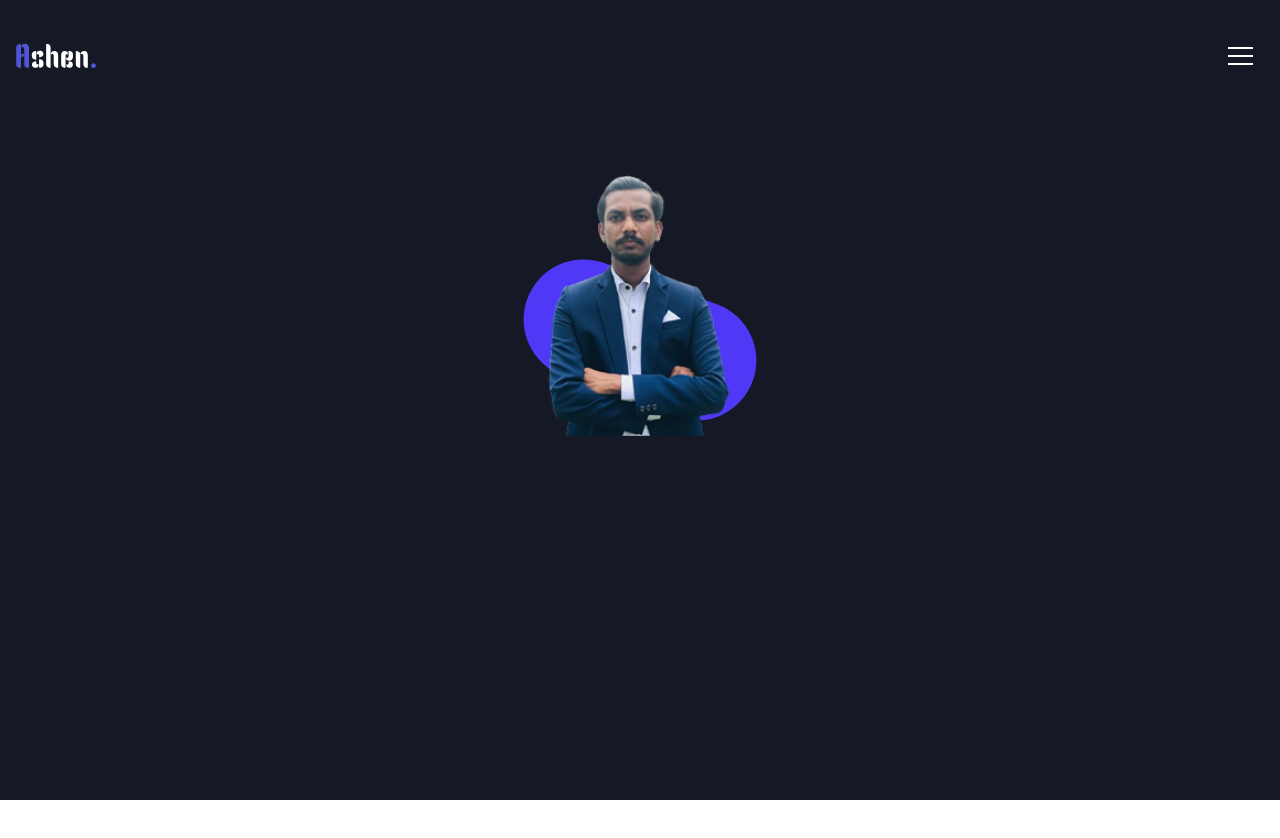
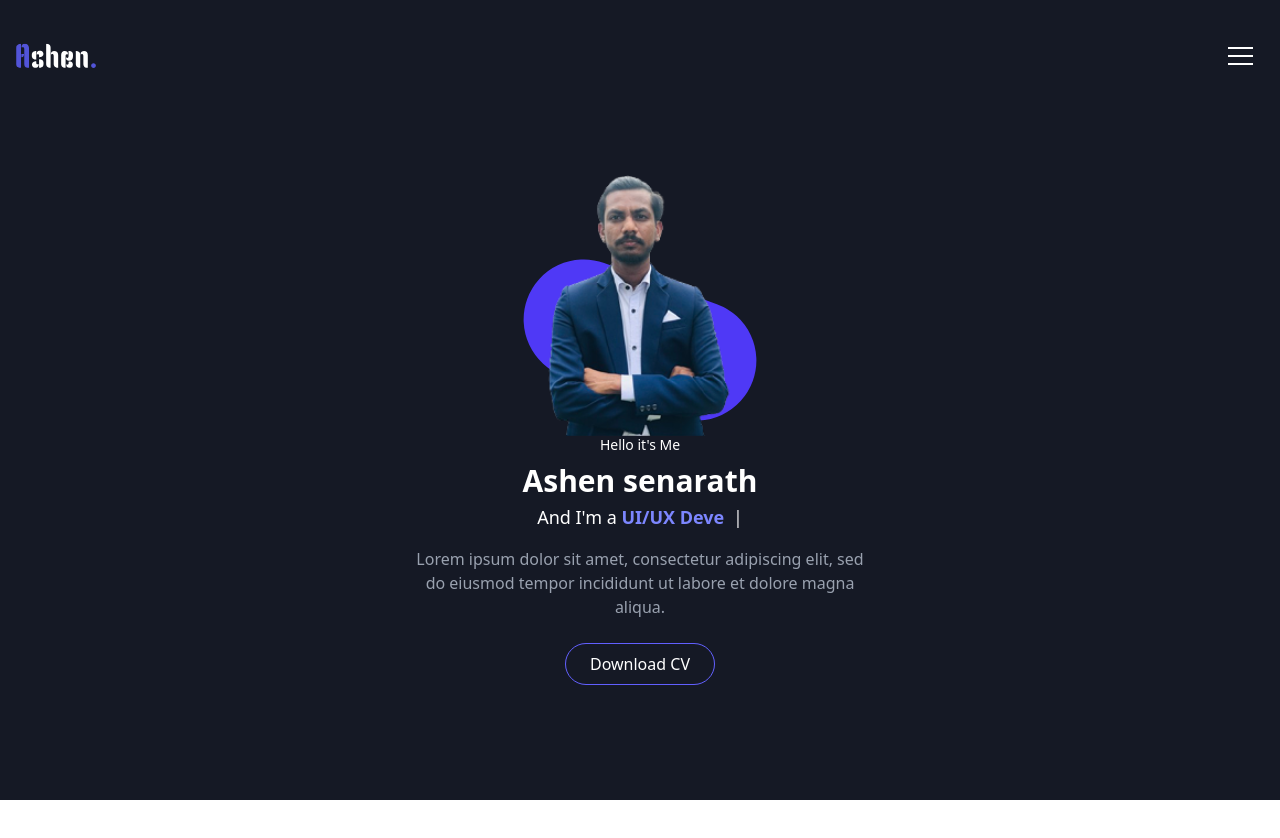
Before and after one commit to KavinduAshenSenarath/ashensenarath-portfolio, a React (Vite) app: page / in a window 1280 px wide. Shown: the top 838 px of the page. Built offline with nearby package versions, Linux system fonts and the light colour scheme.

Commit message:
feat: add hero section with Knight Rider typing animation

```diff
--- a/src/components/sections/Hero.jsx
+++ b/src/components/sections/Hero.jsx
@@ -1,6 +1,37 @@
 import { motion } from "framer-motion";
+import { useState, useEffect } from "react";
 
 function Hero() {
+    const texts = [
+        "Front-End Developer",
+        "UI/UX Developer",
+        "Back-End Developer",
+    ];
+    const [text, setText] = useState("");
+    const [index, setIndex] = useState(0);
+    const [subIndex, setSubIndex] = useState(0);
+    const [deleting, setDeleting] = useState(false);
+
+    useEffect(() => {
+        const timeout = setTimeout(() => {
+            if (!deleting && subIndex === texts[index].length) {
+                setTimeout(() => setDeleting(true), 700);
+                return;
+            }
+
+            if (deleting && subIndex === 0) {
+                setDeleting(false);
+                setIndex((prev) => (prev + 1) % texts.length);
+                return;
+            }
+
+            setSubIndex((prev) => prev + (deleting ? -1 : 1));
+            setText(texts[index].substring(0, subIndex));
+        }, deleting ? 50 : 100);
+
+        return () => clearTimeout(timeout);
+    }, [subIndex, index, deleting]);
+
     return (
         <section
             id="hero"
@@ -18,8 +49,22 @@ function Hero() {
                 alt="Profile"
                 className="w-64 z-10 absolute pb-50"
             />
-            <div className='pd-30'>
-                hi ia a m
+            <div className="text-center z-10 mt-80 text-white">
+                <p className='text-sm mb-2'>Hello it's Me</p>
+
+                <h1 className="text-3xl font-bold mb-1">
+                    Ashen senarath </h1>
+                <h2 className="text-lg mb-4" > And I'm a {" "} <span className="text-indigo-400 font-semibold">{text}</span> <span className="ml-1 animate-pulse">|</span></h2>
+                <p className="text-gray-400 max-w-md mb-6">
+                    Lorem ipsum dolor sit amet, consectetur adipiscing elit, sed do
+                    eiusmod tempor incididunt ut labore et dolore magna aliqua.
+                </p>
+                <motion.button
+                    whileHover={{ scale: 1.1 }}
+                    whileTap={{ scale: 0.95 }}
+                    className="px-6 py-2 border border-indigo-500 rounded-full text-white hover:bg-indigo-600 hover:text-white transition">
+                    Download CV
+                </motion.button>
             </div>
         </section>
     );
```
